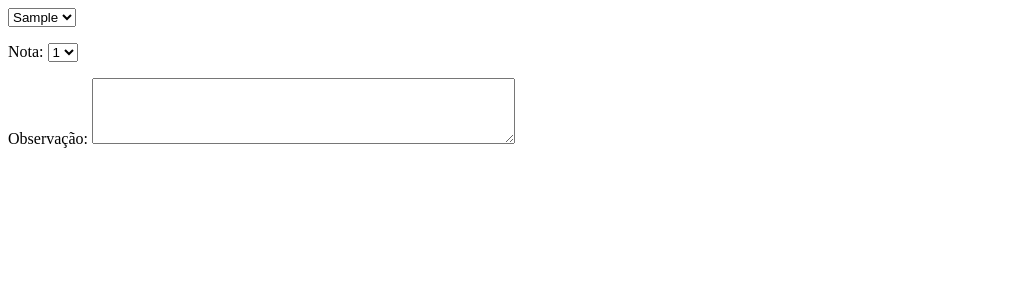
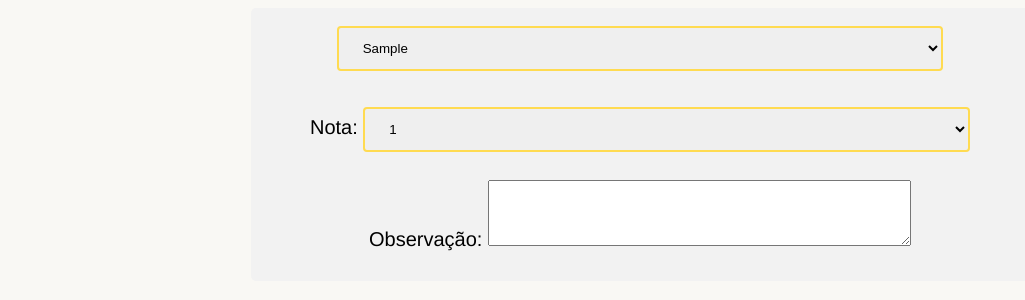
Before and after one commit to andreceratti/TopazioWeb, a PHP site: page /avaliacao/cadastrar.php in a window 1280 px wide. Shown: the top 300 px of the page, without its empty margins (0-1025 px from the left). Run offline with PHP 8.4, Linux system fonts and the light colour scheme; tables that the repository leaves empty or names only in its code hold one stand-in row (values such as "Sample post").

Commit message:
adicionando estilo no arquivo cadastrar

```diff
--- a/avaliacao/cadastrar.php
+++ b/avaliacao/cadastrar.php
@@ -6,9 +6,11 @@
             include '../include/avaliacao.php';
         ?>
         <title>Avaliar Farmacia</title>
+        <link href="../css/estilo.css" rel="stylesheet" type="text/css"/>
+        <link href="../css/style.css" rel="stylesheet" type="text/css"/>
     </head>
     <body>
-        <form>
+        <center><div class="center"><form>
             <select>
                 <?php popularSelectFarmacia() ?>
             </select>
@@ -26,7 +28,7 @@
                 Observação:
                 <textarea rows="4" cols="50"></textarea>
             </p>
-        </form>
+        </form></div></center>
 
         <?php
             $db->close();
```
